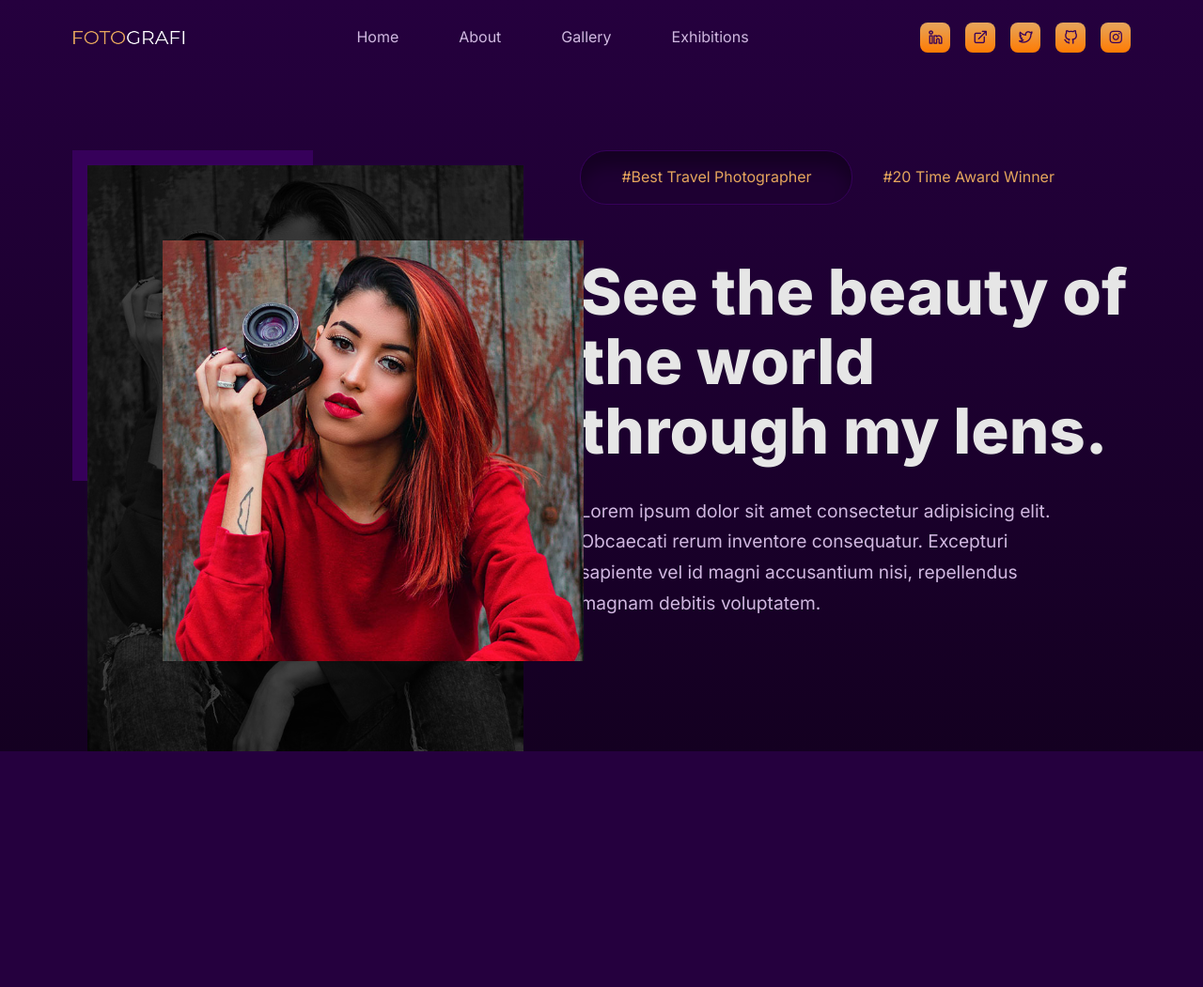
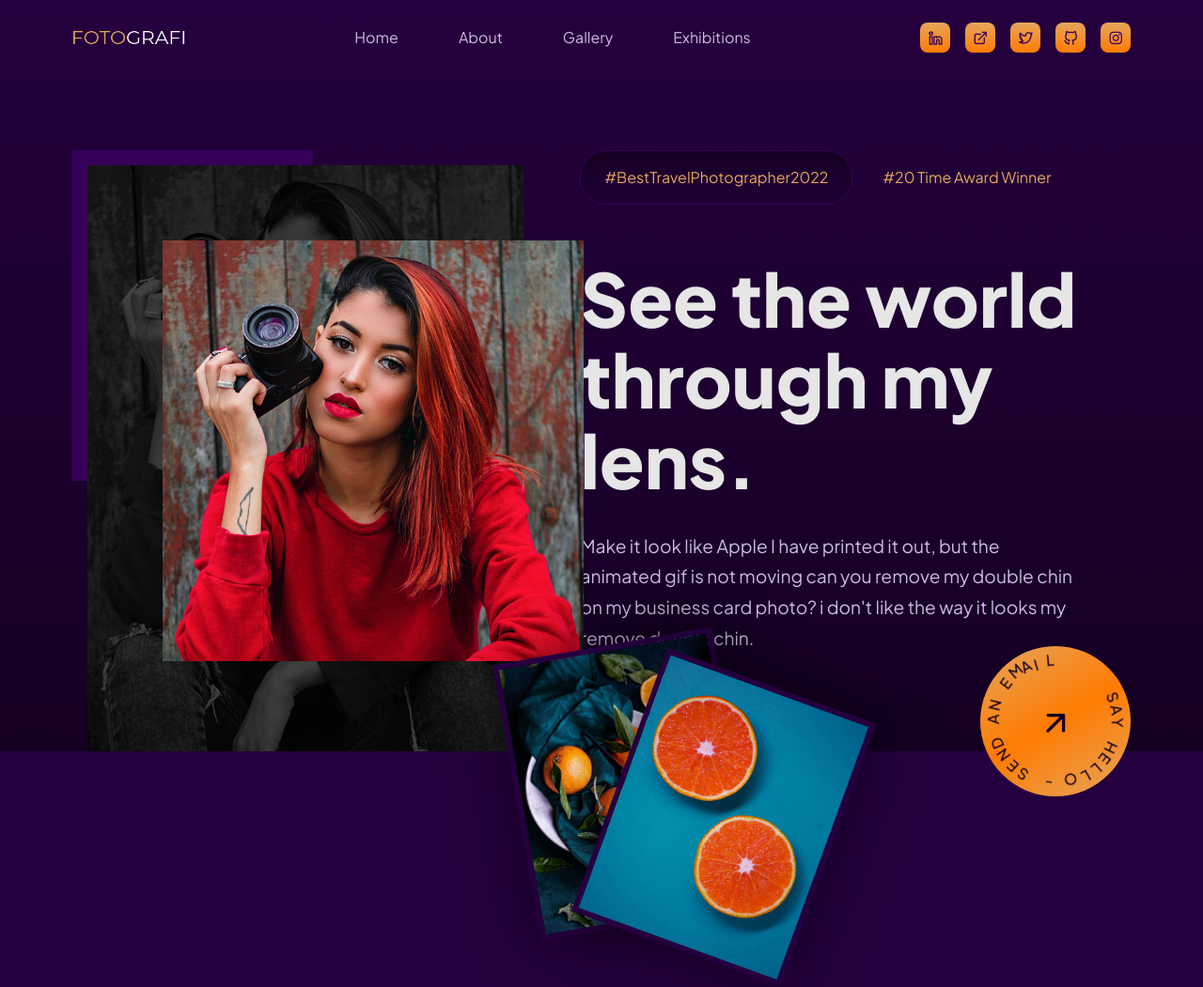
Before and after one commit to manuelbalogun/Responsive-Photography-Website, a plain HTML site: page index.html in a window 1280 px wide. Shown: the whole page at 94% size. Before the commit the page ends 800 px from the top, so only its background shows below. Drawn offline with nearby package versions, Linux system fonts and the light colour scheme.

Commit message:
Small frames and Circular buttons added

```diff
--- a/index.html
+++ b/index.html
@@ -11,7 +11,7 @@
     <link rel="stylesheet" href="style.css">
 
     <!-- Google Font -->
-    <link href="https://fonts.googleapis.com/css2?family=Inter:wght@300;400;500;600;700;800&display=swap" rel="stylesheet">
+    <link href="https://fonts.googleapis.com/css2?family=Plus+Jakarta+Sans:wght@300;400;500;700;800&display=swap" rel="stylesheet">
 
     <!-- Iconscout CDN -->
     <link rel="stylesheet" href="https://unicons.iconscout.com/release/v4.0.0/css/line.css">
@@ -24,7 +24,7 @@
 
     <nav>
         <div class="container nav_container">
-            <a href="index.html" class="nav_logo"> <img src="/Images/logo.png" alt="Nav logo"> </a>
+            <a href="index.html" class="nav_logo"> <img src="/Images/logo.png" alt="Logo"> </a>
 
             <ul class="nav_links">
                 <li class="nav_link"> <a href="#">Home</a> </li>
@@ -67,15 +67,15 @@
             <div class="header_right">
                 <div class="header_head">
                     <div class="empty header_empty">
-                        <a href="#" class="header_tag">#Best Travel Photographer</a>
+                        <a href="#" class="header_tag">#BestTravelPhotographer2022</a>
                     </div>
                     <a href="#" class="header_tag">#20 Time Award Winner</a>
                 </div>
                 <h1>
-                    See the beauty of the world through my lens.
+                    See the world through my lens.
                 </h1>
                 <p>
-                    Lorem ipsum dolor sit amet consectetur adipisicing elit. Obcaecati rerum inventore consequatur. Excepturi sapiente vel id magni accusantium nisi, repellendus magnam debitis voluptatem.
+                    Make it look like Apple I have printed it out, but the animated gif is not moving can you remove my double chin on my business card photo? i don't like the way it looks my remove double chin.
                 </p>
                 <a href="mailto:manuelbalogun@gmail.com" class="header_btn-md">
                     Get in touch
@@ -83,8 +83,33 @@
             </div>
         </div>
     </header>
+    <!-- ========== Hero Section (Header) Ends ========== -->
 
-    <!-- ========== Hero Section (Header) Ends ========== -->
+
+
+    <!-- ========== Header Frames (Images below header) Starts ========== -->
+
+    <div class="header_frames">
+        <div class="header_frame">
+            <img src="/Images/frame1.jpg" alt="Frame One">
+        </div>
+
+        <div class="header_frame">
+            <img src="/Images/frame2.jpg" alt="Frame Two">
+        </div>
+    </div>
+
+    <!-- ========== Header Frames (Images below header) Ends ========== -->
+
+
+    <!-- ========== Circular Button Starts ========== -->
+
+    <a href="mailto:manuelbalogun@gmail.com" class="contact_btn header_btn">
+        <i class="uil uil-arrow-up-right"></i>
+        <p>SAY HELLO - SEND AN EMAIL</p>
+    </a>
+
+    <!-- ========== Circular Button Starts Ends ========== -->
 
 
 
--- a/main.js
+++ b/main.js
@@ -5,3 +5,14 @@ alert("Deji is freaking awesome!");
 window.addEventListener('scroll', () => {
     document.querySelector('nav').classList.toggle('window-scrolled', window.scrollY > 0)
 });
+
+
+// ========== Circular Buttons ==========
+
+const textButtons = document.querySelectorAll('.contact_btn');
+
+textButtons.forEach(textButton => {
+    let text = textButton.querySelector('p');
+
+    text.innerHTML = text.innerHTML.split('').map((character, index) => `<span style="transform: rotate(${index * 12}deg)">${character}</span>`).join('')
+});
--- a/style.css
+++ b/style.css
@@ -45,7 +45,7 @@ html {
 }
 
 body {
-    font-family: 'Inter', sans-serif;
+    font-family: 'Plus Jakarta Sans', sans-serif;
     background: var(--color-bg-3);
     color: var(--color-light);
     line-height: 1.7;
@@ -57,7 +57,7 @@ h1, h2 {
 }
 
 h1 {
-    font-size: 4.2rem;
+    font-size: 4.9rem;
     color: var(--color-white);
     font-weight: 800;
 }
@@ -249,3 +249,93 @@ header {
 .header_btn-md {
     display: none;
 }
+
+
+
+/* ========== Frames below hero section ========== */
+
+.header_frames {
+    position: absolute;
+    top: 88vh;
+    right: 44rem;
+    transition: var(--transition);
+}
+
+.header_frame {
+    width: 14rem;
+    border: 0.4rem solid var(--color-bg-3);
+    box-shadow: 0 0 4rem rgba(0, 0, 0, 0.5);
+    position: absolute;
+    transform: rotate(-10deg);
+    transform-origin: bottom left;
+    transition: var(--transition);
+}
+
+.header_frame:nth-child(2) {
+    transform: rotate(20deg);
+    /* transform-origin: bottom right; */
+    top: -2rem;
+    left: 2rem;
+}
+
+.header_frames:hover .header_frame {
+    transform: rotate(0);
+}
+
+.header_frames:hover .header_frame:nth-child(2) {
+    top: 0;
+    left: 16rem;
+}
+
+
+/* ========== General style - Contact Buttons ========== */
+
+.contact_btn {
+    color: var(--color-bg-1);
+    width: 10rem;
+    height: 10rem;
+    border-radius: 50%;
+    display: grid;
+    place-items: center;
+    cursor: pointer;
+    transition: var(--transition);
+}
+
+.header_btn {
+    background: linear-gradient(-30deg, var(--color-primary-variant), var(--color-primary), var(--color-primary-variant));
+    position: absolute;
+    right: 6%;
+    bottom: -3rem;
+}
+
+.header_btn:hover {
+    box-shadow: 0 2rem 2rem rgba(0, 0, 0, 0.3);
+    transform: translateY(-1rem);
+    color: var(--color-bg-1);
+}
+
+.contact_btn i {
+    font-size: 2.5rem;
+    position: absolute;
+}
+
+.contact_btn p {
+    font-size: 1rem;
+    font-weight: 500;
+    height: 10rem;
+    width: 10rem;
+    display: flex;
+    justify-content: center;
+    animation: spinText 30s linear infinite;
+}
+
+.contact_btn p span {
+    position: absolute;
+    transform-origin: 0.3rem 5rem;
+}
+
+@keyframes spinText {
+    to {
+        transform: rotate(360deg);
+    }
+}
```
